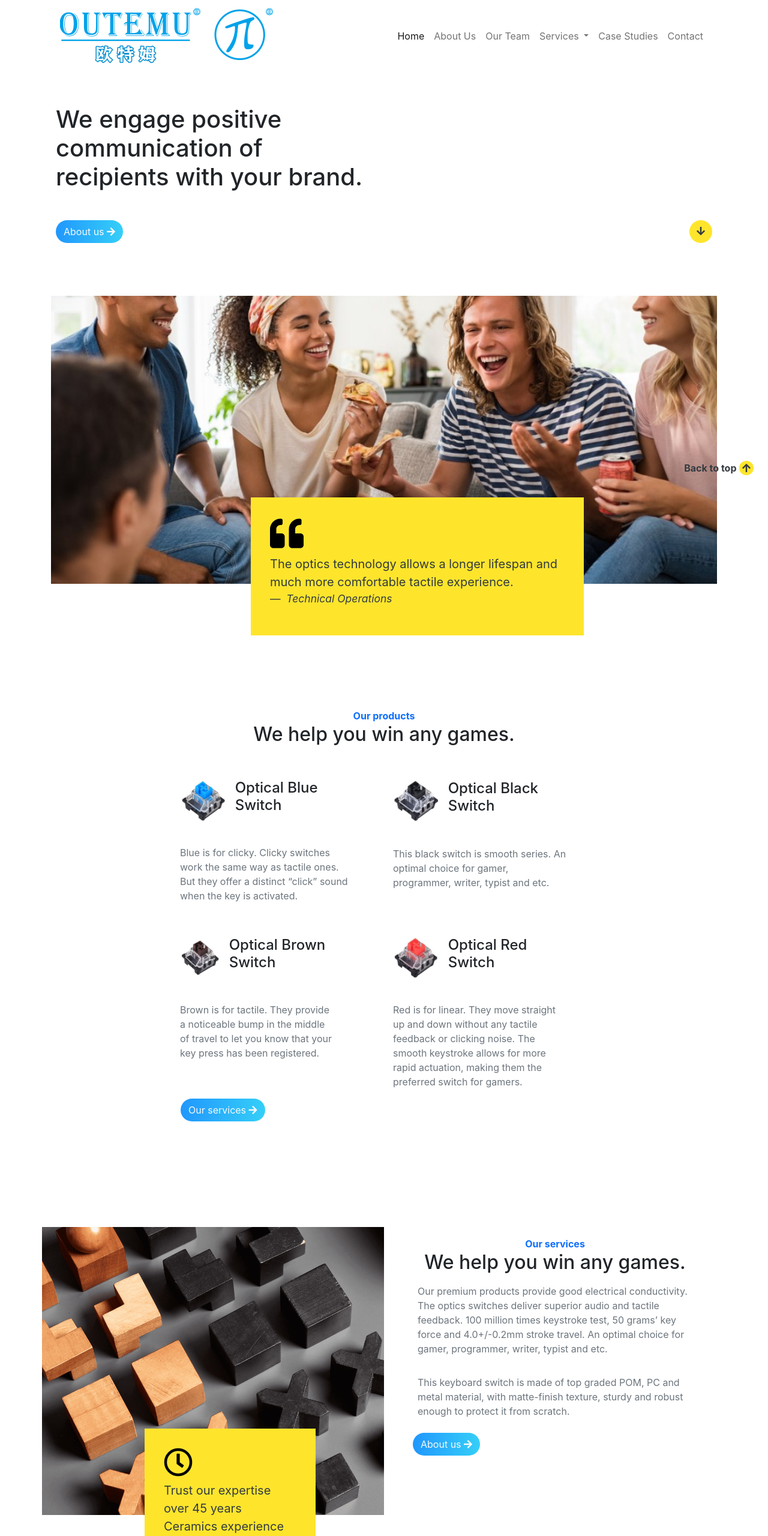
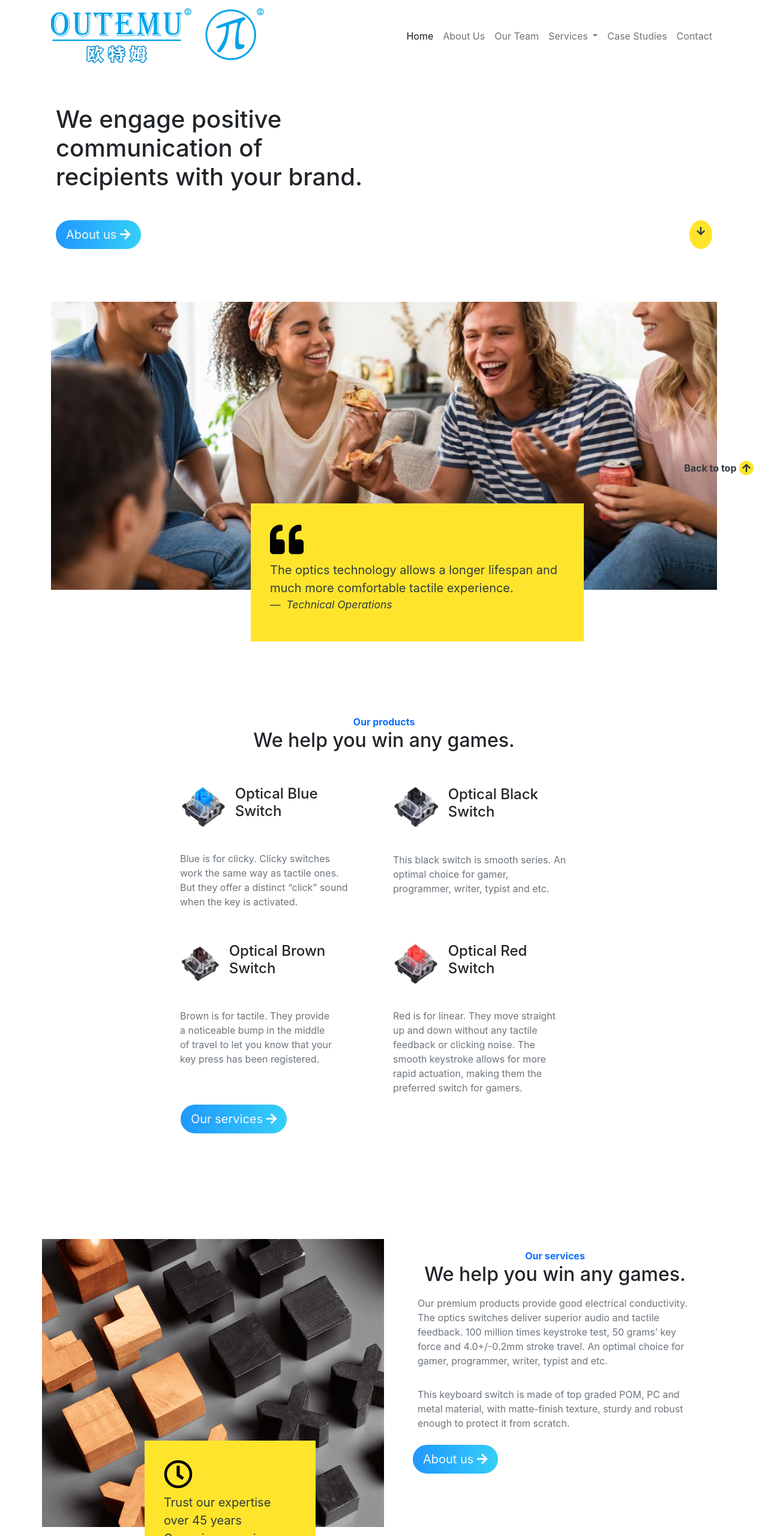
Before and after one commit to mcseptian/bootstrap-plate, a website: page index.html in a window 1280 px wide. Shown: the top 2560 px of the page at 60% size. Drawn offline with nearby package versions, Linux system fonts and the light colour scheme.

Commit message:
chore(build): large button, nav brand and hover.

```diff
--- a/assets/scss/project/_slider.scss
+++ b/assets/scss/project/_slider.scss
@@ -1,5 +1,4 @@
-@import 'owl.carousel',
-        'owl.theme.default';
+@import "owl.carousel", "owl.theme.default";
 
 .slider__item {
   max-width: 96px;
@@ -33,7 +32,7 @@
   }
 }
 
-.owl-nav{
+.owl-nav {
   position: absolute;
   align-self: center;
   top: 25%;
@@ -43,8 +42,16 @@
   align-items: center;
   flex-basis: auto;
   width: 100%;
+  .owl-next,
+  .owl-prev{
+    &:hover {
+      outline: none;
+      background: none !important;
+    }
+  }
 }
 
-.owl-theme .owl-dots .owl-dot.active span, .owl-theme .owl-dots .owl-dot:hover span {
+.owl-theme .owl-dots .owl-dot.active span,
+.owl-theme .owl-dots .owl-dot:hover span {
   background: #fee52c;
 }
--- a/index.html
+++ b/index.html
@@ -32,8 +32,8 @@
 <body class="container">
 
 	<!-- section 1 -->
-		<nav class="container navbar navbar-expand-lg navbar-light bg-transparent">
-  <a class="navbar-brand flex-lg-fill" href="#hero">
+		<nav class="navbar navbar-expand-lg navbar-light bg-transparent">
+  <a class="navbar-brand w-50 mw-50" href="#hero">
     <img src="assets/design/brand.png" class="img-fluid" alt="brand image" />
   </a>
   <button
@@ -101,7 +101,7 @@
   </h1>
   <div class="col-sm-12 col-md-12 col-lg-12">
     <div class=" d-flex flex-row justify-content-between">
-      <button class="btn rounded-pill bgcolor--gradient-blue">
+      <button class="btn btn-lg rounded-pill bgcolor--gradient-blue">
         <span class="text-light">
           About us <i class="fa fa-arrow-right"></i>
         </span>
@@ -184,7 +184,7 @@
           </div>
         </div>
       </div>
-      <button class="btn rounded-pill bgcolor--gradient-blue text-light ml-3">
+      <button class="btn btn-lg rounded-pill bgcolor--gradient-blue text-light ml-3">
         Our services <i class="fa fa-arrow-right"></i>
       </button>
     </div>
@@ -208,7 +208,7 @@
     <p class="text-muted p-2">
       This keyboard switch is made of top graded POM, PC and metal material, with matte-finish texture, sturdy and robust enough to protect it from scratch.
     </p>
-    <button class="btn rounded-pill bgcolor--gradient-blue text-light">
+    <button class="btn btn-lg rounded-pill bgcolor--gradient-blue text-light">
       About us <i class="fa fa-arrow-right"></i>
     </button>
   </div>
```
Also changed, not shown: assets/css/style.min.css, assets/design/brand-large.png (added), 5 other files. Lines whose indentation alone changed are shown as unchanged.
